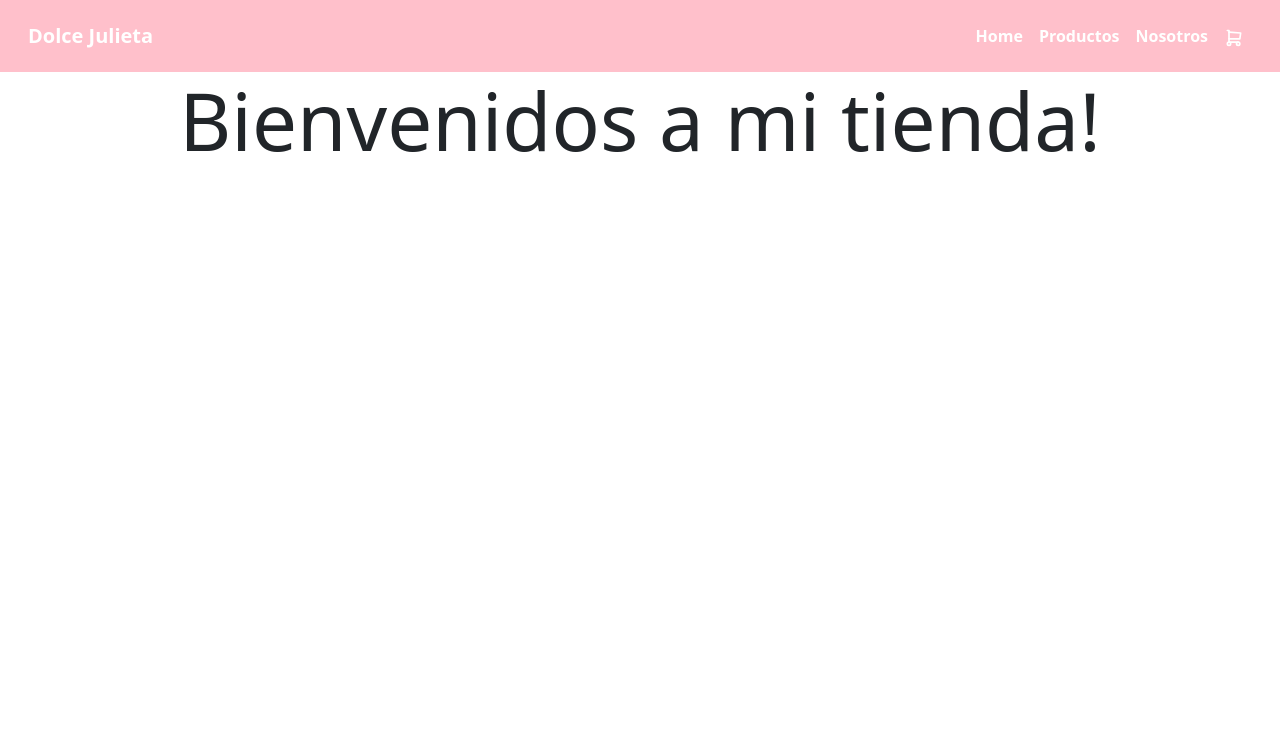
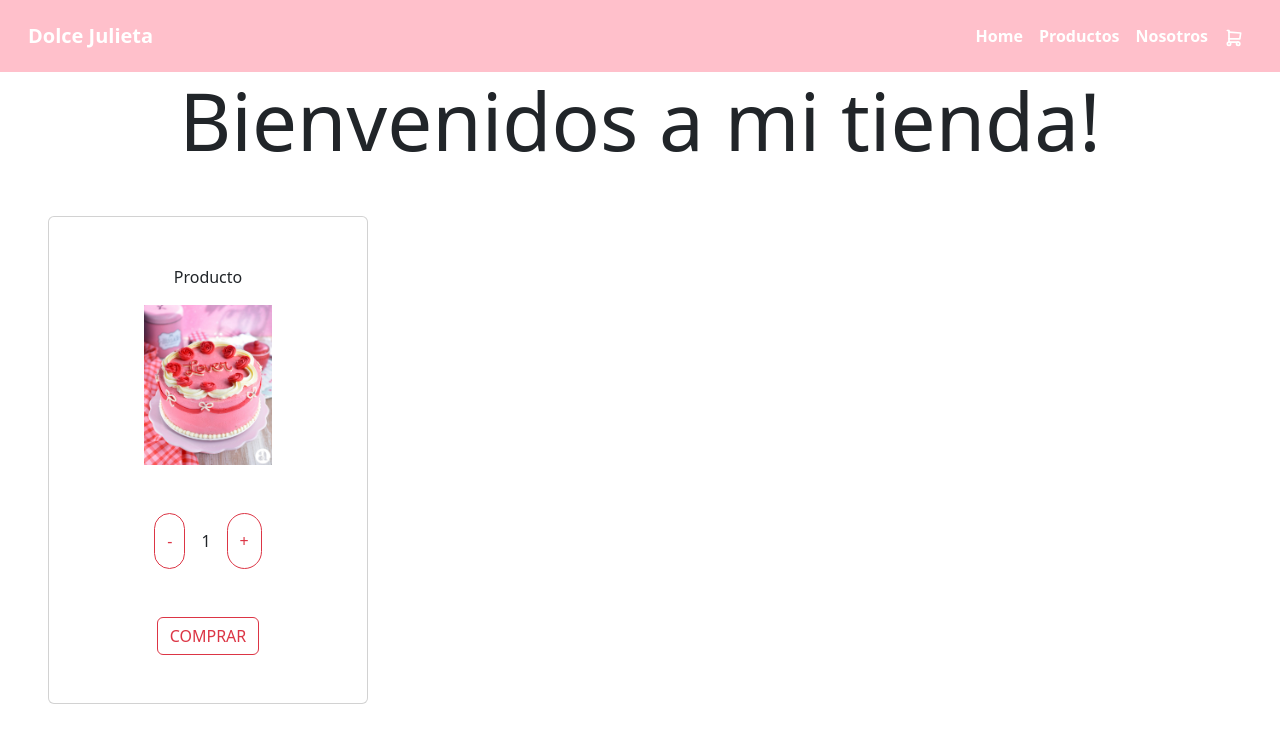
Before and after one commit to Julietabachur/ecommerce, a React (Create React App) app: page / in a window 1280 px wide. Shown: the top 742 px of the page. Built offline with nearby package versions, Linux system fonts and the light colour scheme.

Commit message:
creo botones

```diff
--- /dev/null
+++ b/src/Components/ItemCount/ItemCount.css
@@ -0,0 +1,4 @@
+img {
+  width: 8rem;
+  height: 10rem;
+}/*# sourceMappingURL=ItemCount.css.map */
--- /dev/null
+++ b/src/Components/ItemCount/ItemCount.js
@@ -0,0 +1,32 @@
+import { useState } from "react"
+import "./ItemCount.sass"
+
+const ItemCount = ({stock, initial, onAdd , onRemove}) => {
+
+    const [contador, setContador] = useState(initial)
+
+    function onAdd() {
+        contador < stock && setContador(contador+1)
+    }
+
+    function onRemove() {
+        contador > initial && setContador(contador-1)
+    }
+
+
+  return (
+
+    <div className="card col w-25 align-items-center m-5 p-5">
+        <p>Producto</p>
+        <img src={`img/DSC_3586web.jpg`} alt="Imagen producto"/>
+        <div className="d-flex justify-content-s my-5">
+            <button onClick={onRemove} className="btn btn-outline-danger h-1 border-3 rounded-5">-</button>
+            <p className="m-3">{contador}</p>
+            <button onClick={onAdd} className="btn btn-outline-danger border-3 rounded-5">+</button>
+        </div>
+        <button className="btn btn-outline-danger">COMPRAR</button>
+    </div>
+  )
+}
+
+export default ItemCount
--- /dev/null
+++ b/src/Components/ItemCount/ItemCount.sass
@@ -0,0 +1,3 @@
+img
+    width: 8rem
+    height: 10rem
--- a/src/Components/ItemListContainer/ItemListContainer.js
+++ b/src/Components/ItemListContainer/ItemListContainer.js
@@ -1,9 +1,11 @@
+import ItemCount from "../ItemCount/ItemCount";
 import  "./ItemListContainer.sass";
 
 const ItemListContainer = ({greeting}) => {
   return (
     <div>
         <h1 className="display-1 d-flex justify-content-center">{greeting}</h1>
+        <ItemCount stock={5} initial={1}/>
     </div>
   )
 }
```
Also changed, not shown: public/img/DSC_3586web.jpg (added), 1 other file (tests, documents, lock files or other folders).
